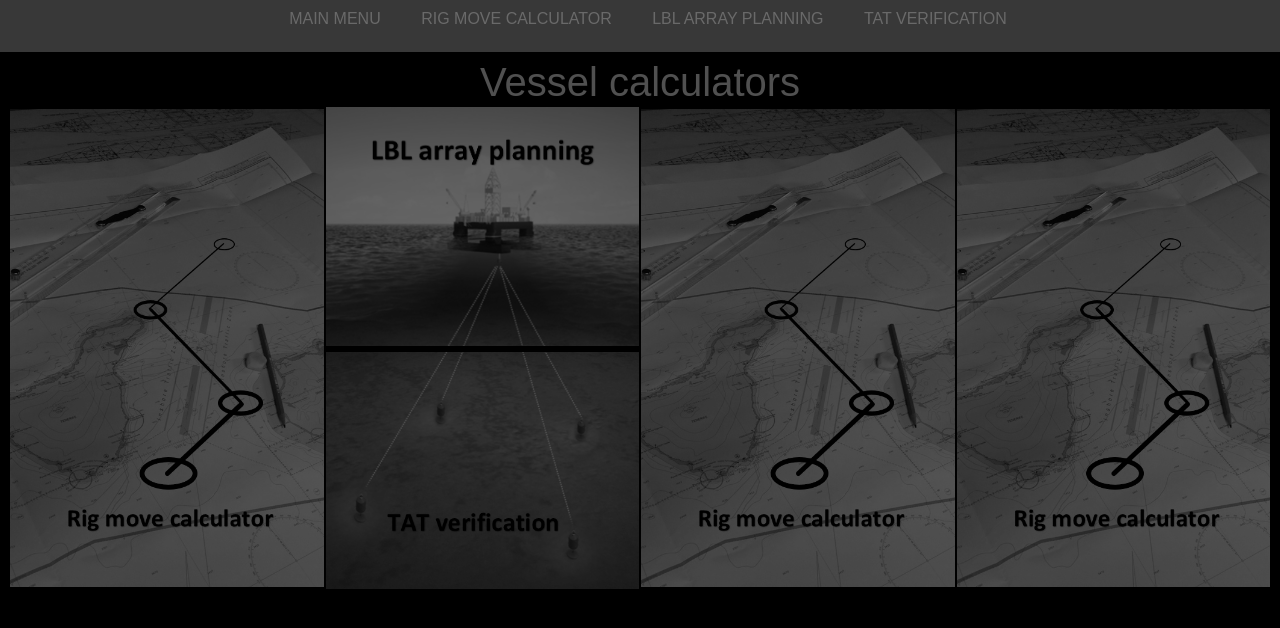
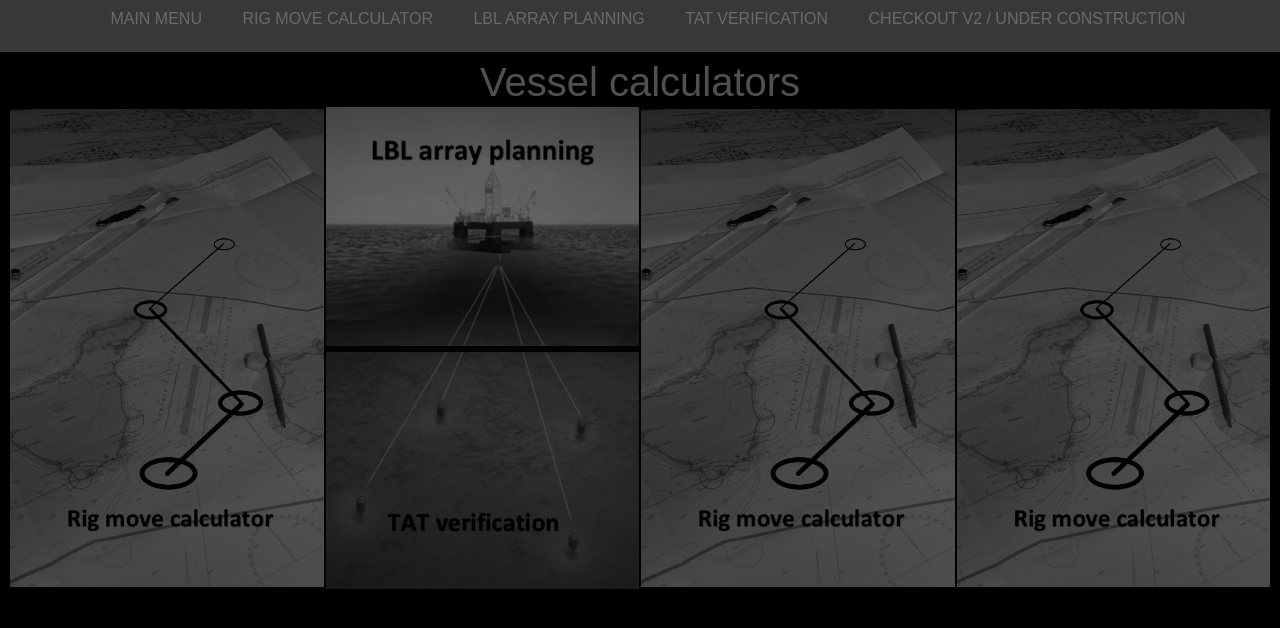
Before and after one commit to mateuszRybczonek/vessel-calculators, a plain HTML site: page index.html in a window 1280 px wide. Drawn offline with Linux system fonts and the light colour scheme.

Commit message:
- link to V2 added / see construction progress

```diff
--- a/index.html
+++ b/index.html
@@ -12,6 +12,7 @@
         <a class="link" id="link-1" href="02.RigMoveCalculator/rigMoveCalculator.html">Rig move calculator</a>
         <a class="link" id="link-2" href="05.LBLArrayPlanning/LBLArrayPlanning.html">LBL array planning</a>
         <a class="link" id="link-3" href="04.TATVerification/TATVerification.html">TAT Verification</a>
+        <a class="link" id="link-4" href="../vessel-calculators-V2/src/index.html">Checkout V2 / under construction</a>
     </div>
 </nav>
 <div id="title">
```
